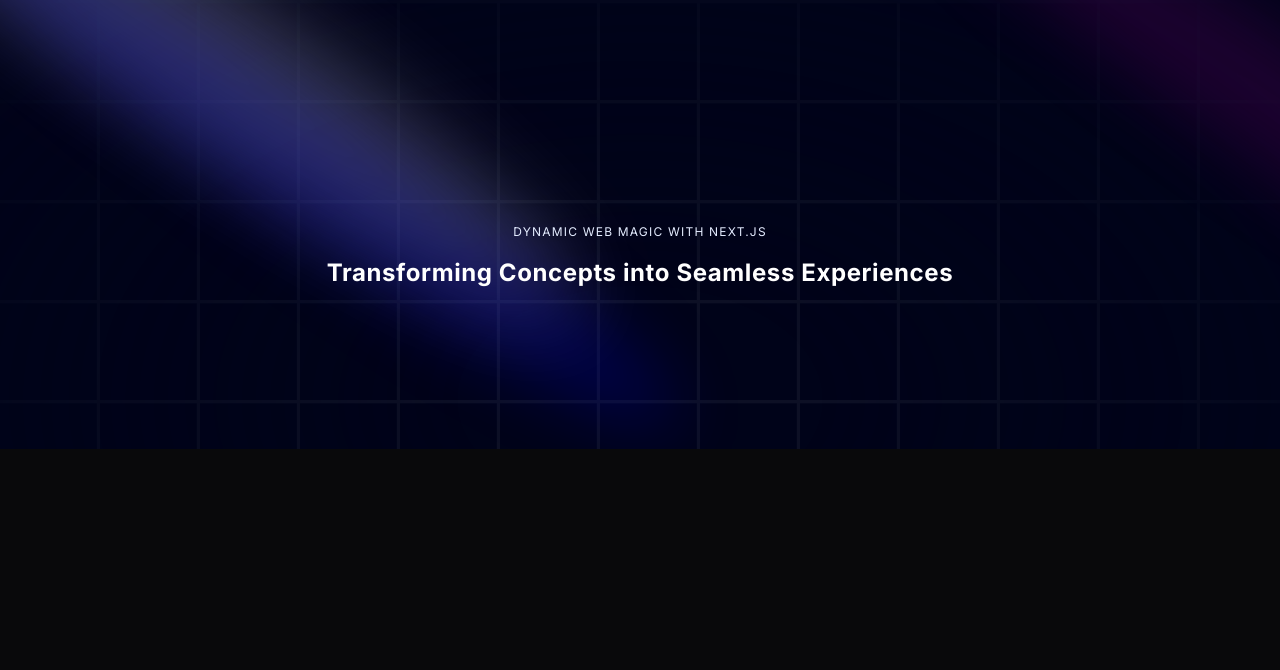
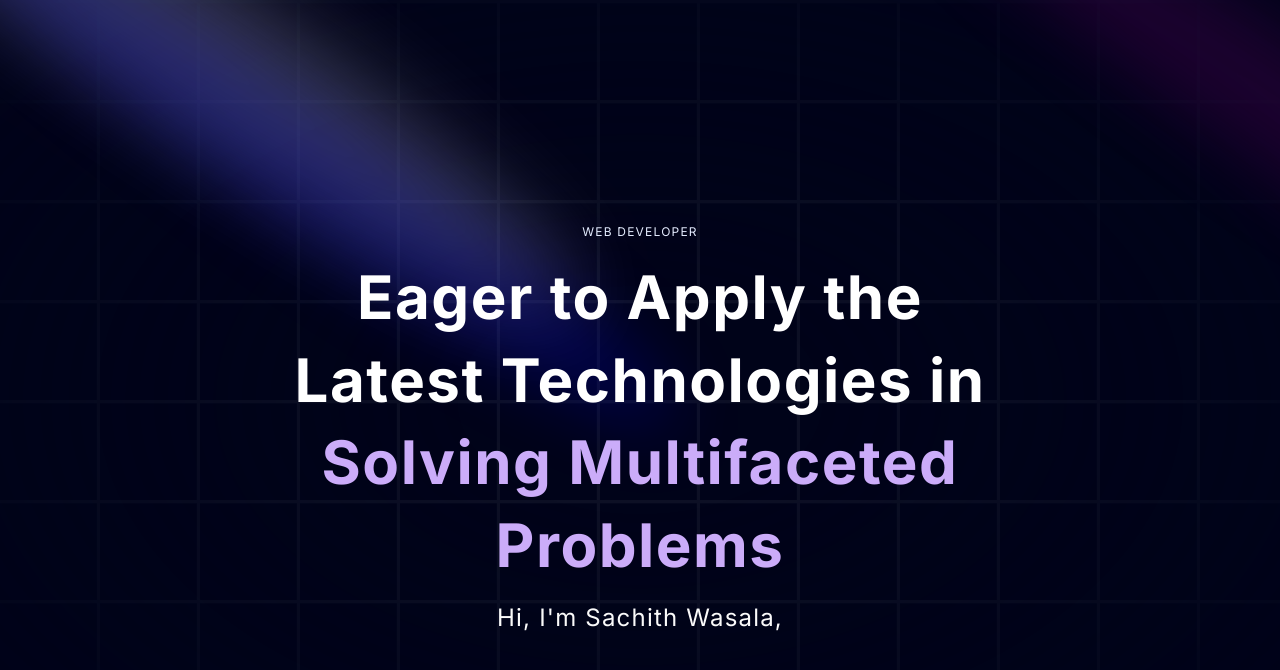
Before and after one commit to sachithnim/Sachith_Wasala_Portfolio, a Next.js app: page / in a window 1280 px wide. Shown: the top 670 px of the page. Built offline with nearby package versions, Linux system fonts and the light colour scheme.

Commit message:
Add About section

```diff
--- a/components/Hero.tsx
+++ b/components/Hero.tsx
@@ -17,16 +17,16 @@
       <div className='flex justify-center relative my-20 z-10'>
         <div className='max-w-[89vw] md:max-w-2xl lg:max-w-[60vw] flex flex-col items-center justify-center'>
           <h2 className='uppercase tracking-widest text-xs text-center text-blue-100 max-w-80'>
-            Dynamic web magic with Next.js
+            Web developer
           </h2>
           <TextGenerateEffect
 
             className="text-center text-[40px] md:text-5xl lg:text-6xl"
-            words="Transforming Concepts into Seamless Experiences"
+            words="Eager to Apply the Latest Technologies in Solving Multifaceted Problems"
           />
 
-          <p>
-
+          <p className='text-center md:tracking-wider mb-4 text-sm md:text-lg lg:text-2xl'>
+            Hi, I&apos;m Sachith Wasala,
           </p>
 
         </div>
--- a/components/ui/TextGenerateEffect.tsx
+++ b/components/ui/TextGenerateEffect.tsx
@@ -32,7 +32,7 @@
           return (
             <motion.span
               key={word + idx}
-              className="dark:text-white text-black opacity-0"
+              className= {`${idx > 6? 'text-purple' : 'dark:text-white text-black'} opacity-0`}
             >
               {word}{" "}
             </motion.span>
@@ -44,8 +44,8 @@
 
   return (
     <div className={cn("font-bold", className)}>
-      <div className="mt-4">
-        <div className=" dark:text-white text-black text-2xl leading-snug tracking-wide">
+      <div className="my-4">
+        <div className=" dark:text-white text-black  leading-snug tracking-wide">
           {renderWords()}
         </div>
       </div>
```
